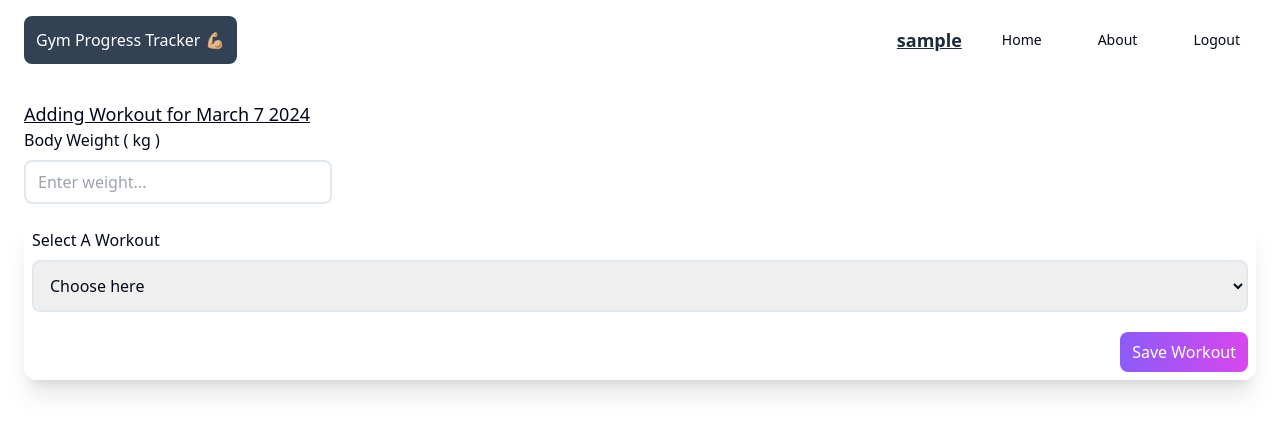
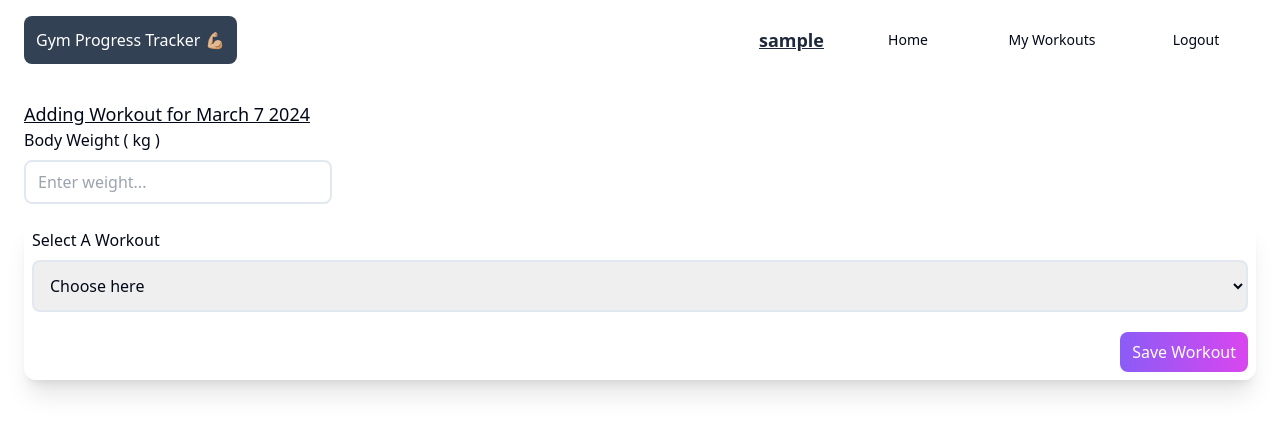
Before and after one commit to Sashankr/gym-progress-tracker, a React (Vite) app: page /add-workout in a window 1280 px wide. Shown: the top 434 px of the page. Built offline with nearby package versions, Linux system fonts and the light colour scheme; sample sign-in values are in the browser's storage.

Commit message:
my workouts

```diff
--- a/src/App.jsx
+++ b/src/App.jsx
@@ -4,6 +4,7 @@ import WorkoutInfo from "./pages/WorkoutInfo";
 import LoginPage from "./pages/LoginPage";
 import SignupPage from "./pages/SignupPage";
 import PrivateRoute from "./PrivateRoute";
+import MyWorkouts from "./pages/MyWorkouts";
 
 export default function App() {
   return (
@@ -15,6 +16,7 @@ export default function App() {
         <Route path="/" element={<PrivateRoute />}>
           <Route path="/add-workout" element={<WorkoutPage />} />
           <Route path="/workout-info" element={<WorkoutInfo />} />
+          <Route path="/my-workouts" element={<MyWorkouts />} />
         </Route>
       </Routes>
     </Router>
--- a/src/components/Navbar.jsx
+++ b/src/components/Navbar.jsx
@@ -7,7 +7,7 @@ export default function Navbar() {
     sessionStorage.getItem("profile")
   );
   return (
-    <header className="flex h-20 w-full shrink-0 items-center px-4 md:px-6 container mx-auto">
+    <header className="flex justify-between h-20 w-full shrink-0 items-center px-4 md:px-6 container mx-auto">
       <Sheet>
         <SheetTrigger asChild>
           <Button className="lg:hidden" size="icon" variant="outline">
@@ -39,9 +39,9 @@ export default function Navbar() {
             </Link>
             <Link
               className="flex w-full items-center py-2 text-lg font-semibold"
-              to="#"
+              to="/my-workouts"
             >
-              About
+              My Workouts
             </Link>
 
             <Link
@@ -61,25 +61,25 @@ export default function Navbar() {
           Gym Progress Tracker 💪🏼
         </span>
       </Link>
-      <nav className="ml-auto hidden lg:flex gap-6">
+      <nav className=" hidden lg:flex gap-6">
         <p className=" flex w-full items-center  text-lg font-semibold text-slate-800 underline">
           {profileDetails.username}
         </p>
         <Link
-          className="group inline-flex h-9 w-max items-center justify-center rounded-md bg-white px-4 py-2 text-sm font-medium transition-colors hover:bg-gray-100 hover:text-gray-900 focus:bg-gray-100 focus:text-gray-900 focus:outline-none disabled:pointer-events-none disabled:opacity-50 data-[active]:bg-gray-100/50 data-[state=open]:bg-gray-100/50 dark:bg-gray-950 dark:hover:bg-gray-800 dark:hover:text-gray-50 dark:focus:bg-gray-800 dark:focus:text-gray-50 dark:data-[active]:bg-gray-800/50 dark:data-[state=open]:bg-gray-800/50"
-          to="#"
+          className="group inline-flex h-9 min-w-[120px] items-center justify-center rounded-md bg-white px-4 py-2 text-sm font-medium transition-colors hover:bg-gray-100 hover:text-gray-900 focus:bg-gray-100 focus:text-gray-900 focus:outline-none disabled:pointer-events-none disabled:opacity-50 data-[active]:bg-gray-100/50 data-[state=open]:bg-gray-100/50 dark:bg-gray-950 dark:hover:bg-gray-800 dark:hover:text-gray-50 dark:focus:bg-gray-800 dark:focus:text-gray-50 dark:data-[active]:bg-gray-800/50 dark:data-[state=open]:bg-gray-800/50"
+          to="/add-workout"
         >
           Home
         </Link>
         <Link
-          className="group inline-flex h-9 w-max items-center justify-center rounded-md bg-white px-4 py-2 text-sm font-medium transition-colors hover:bg-gray-100 hover:text-gray-900 focus:bg-gray-100 focus:text-gray-900 focus:outline-none disabled:pointer-events-none disabled:opacity-50 data-[active]:bg-gray-100/50 data-[state=open]:bg-gray-100/50 dark:bg-gray-950 dark:hover:bg-gray-800 dark:hover:text-gray-50 dark:focus:bg-gray-800 dark:focus:text-gray-50 dark:data-[active]:bg-gray-800/50 dark:data-[state=open]:bg-gray-800/50"
-          to="#"
+          className="group inline-flex h-9 min-w-[120px] items-center justify-center rounded-md bg-white px-4 py-2 text-sm font-medium transition-colors hover:bg-gray-100 hover:text-gray-900 focus:bg-gray-100 focus:text-gray-900 focus:outline-none disabled:pointer-events-none disabled:opacity-50 data-[active]:bg-gray-100/50 data-[state=open]:bg-gray-100/50 dark:bg-gray-950 dark:hover:bg-gray-800 dark:hover:text-gray-50 dark:focus:bg-gray-800 dark:focus:text-gray-50 dark:data-[active]:bg-gray-800/50 dark:data-[state=open]:bg-gray-800/50"
+          to="/my-workouts"
         >
-          About
+          My Workouts
         </Link>
 
         <Link
-          className="group inline-flex h-9 w-max items-center justify-center rounded-md bg-white px-4 py-2 text-sm font-medium transition-colors hover:bg-gray-100 hover:text-gray-900 focus:bg-gray-100 focus:text-gray-900 focus:outline-none disabled:pointer-events-none disabled:opacity-50 data-[active]:bg-gray-100/50 data-[state=open]:bg-gray-100/50 dark:bg-gray-950 dark:hover:bg-gray-800 dark:hover:text-gray-50 dark:focus:bg-gray-800 dark:focus:text-gray-50 dark:data-[active]:bg-gray-800/50 dark:data-[state=open]:bg-gray-800/50"
+          className="group inline-flex h-9 min-w-[120px] items-center justify-center rounded-md bg-white px-4 py-2 text-sm font-medium transition-colors hover:bg-gray-100 hover:text-gray-900 focus:bg-gray-100 focus:text-gray-900 focus:outline-none disabled:pointer-events-none disabled:opacity-50 data-[active]:bg-gray-100/50 data-[state=open]:bg-gray-100/50 dark:bg-gray-950 dark:hover:bg-gray-800 dark:hover:text-gray-50 dark:focus:bg-gray-800 dark:focus:text-gray-50 dark:data-[active]:bg-gray-800/50 dark:data-[state=open]:bg-gray-800/50"
           to="/login"
           onClick={() => {
             sessionStorage.clear();
--- /dev/null
+++ b/src/pages/MyWorkouts.jsx
@@ -0,0 +1,14 @@
+import Navbar from "../components/Navbar";
+
+const MyWorkouts = () => {
+  return (
+    <>
+      <Navbar />
+      <div className="container mx-auto px-4 md:px-6">
+        <h2 className="text-2xl font-medium text-slate-800">My Workouts</h2>
+      </div>
+    </>
+  );
+};
+
+export default MyWorkouts;
```
